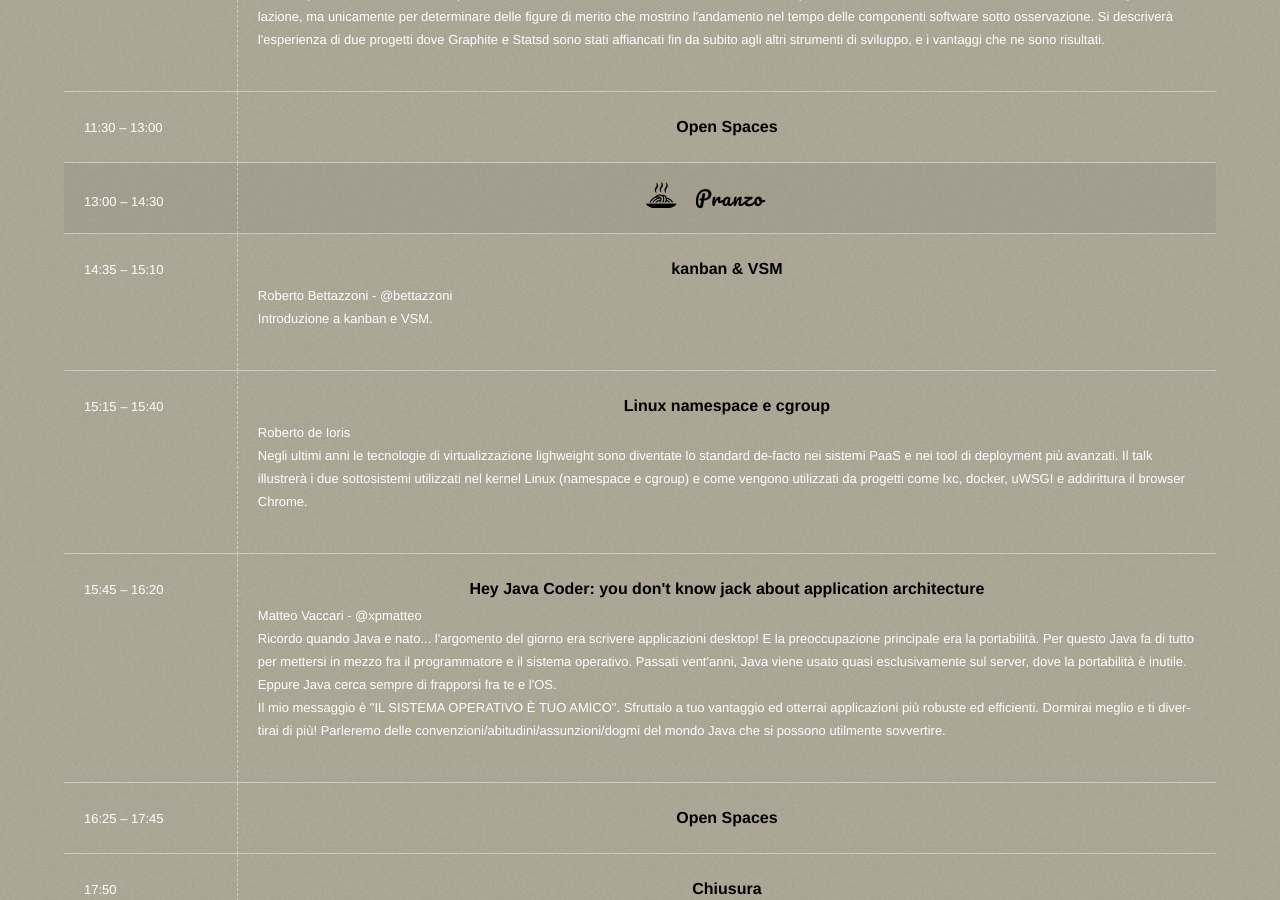
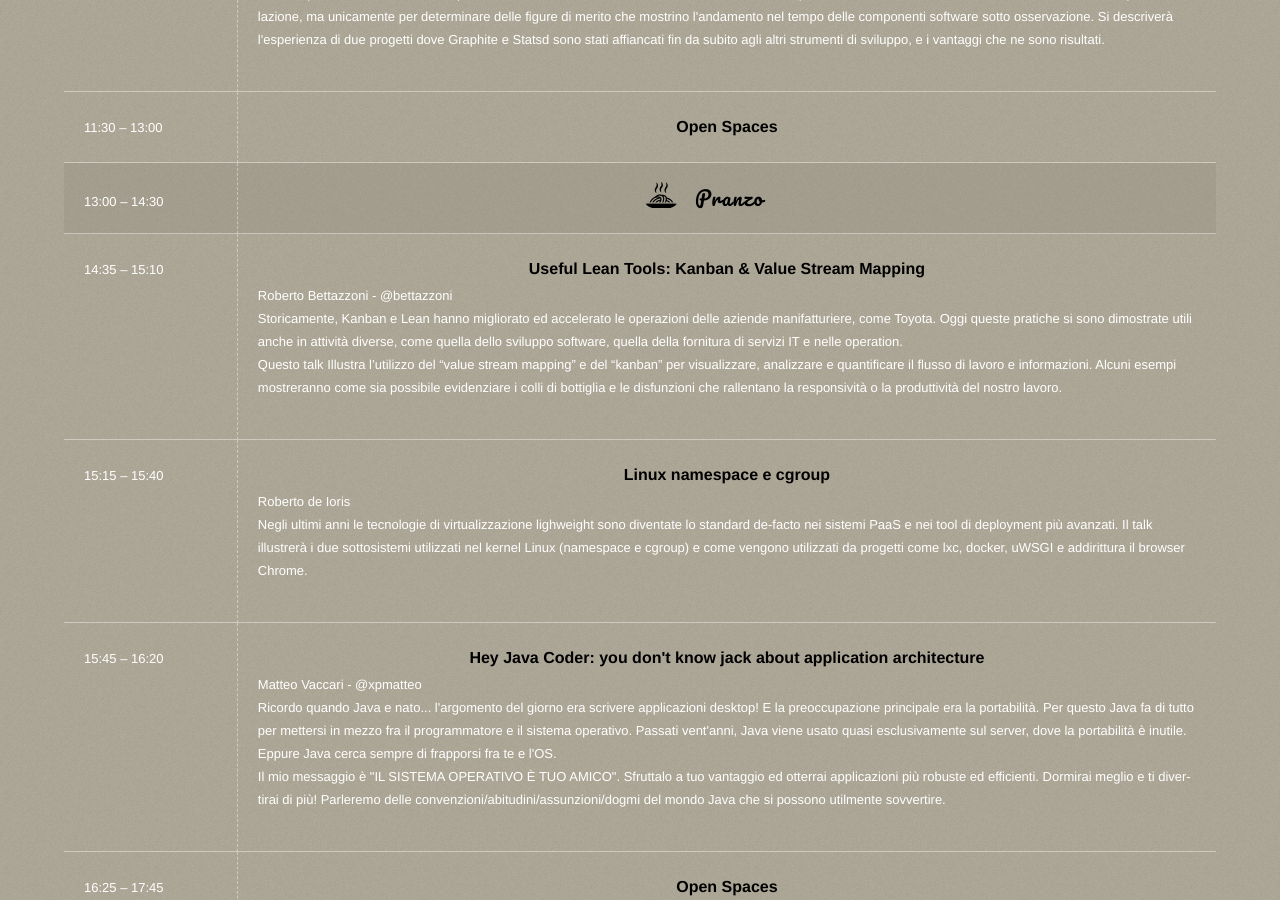
Before and after one commit to GrUSP/devops-day-2014, a Jekyll site: the page built from index.html, in a window 1280 px wide and 900 px high, scrolled down 2942 px. Built offline with Jekyll 4.4.1, drawn with Linux system fonts in a browser that asks for light colours; Markdown is read by kramdown in place of the engine named in the settings; comment, search, counter and statistics services are not loaded.

```diff
--- a/_includes/section-speakers.html
+++ b/_includes/section-speakers.html
@@ -117,13 +117,24 @@
       <tr class="common_event">
         <td class="time">14:35 &ndash; 15:10</td>
         <td>
-            <h4><a href="#" title="">kanban & VSM</a></h4>
+            <h4><a href="#" title="">Useful Lean Tools: Kanban & Value Stream Mapping</a></h4>
             <a href="https://twitter.com/bettazzoni" title="Roberto
                 Bettazzoni">Roberto Bettazzoni - @bettazzoni</a><br />
 
             <p>
 
-            Introduzione a kanban e VSM.
+            Storicamente, Kanban e Lean hanno migliorato ed accelerato
+            le operazioni delle aziende manifatturiere, come Toyota.
+            Oggi queste pratiche si sono dimostrate utili anche in
+            attività diverse, come quella dello sviluppo software,
+            quella della fornitura di servizi IT e nelle operation.
+            </br>
+            Questo talk Illustra l’utilizzo del “value stream mapping”
+            e del “kanban”  per visualizzare, analizzare e quantificare
+            il flusso di lavoro e informazioni. Alcuni esempi
+            mostreranno come sia possibile evidenziare i colli di
+            bottiglia e le disfunzioni che rallentano la responsività
+            o la produttività del nostro lavoro.
 
             </p>
 
@@ -159,7 +170,6 @@
                 Vaccari">Matteo Vaccari - @xpmatteo</a><br />
 
             <p>
-
             Ricordo quando Java e nato... l'argomento del giorno era
             scrivere applicazioni desktop! E la preoccupazione
             principale era la portabilità.  Per questo Java fa di tutto
@@ -173,7 +183,6 @@
             robuste ed efficienti.  Dormirai meglio e ti divertirai di
             più!  Parleremo delle convenzioni/abitudini/assunzioni/dogmi
             del mondo Java che si possono utilmente sovvertire.
-
             </p>
 
         </td>
```
